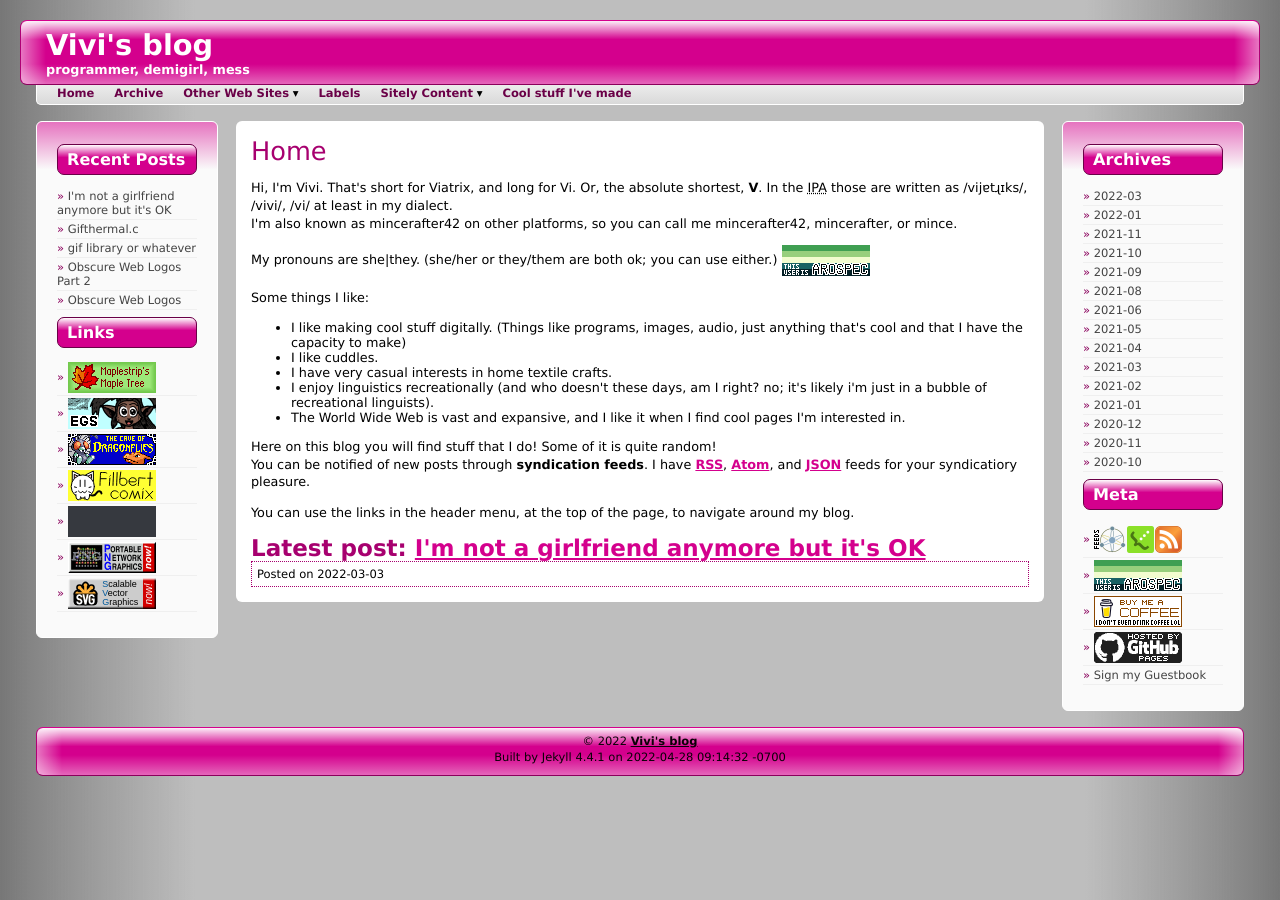
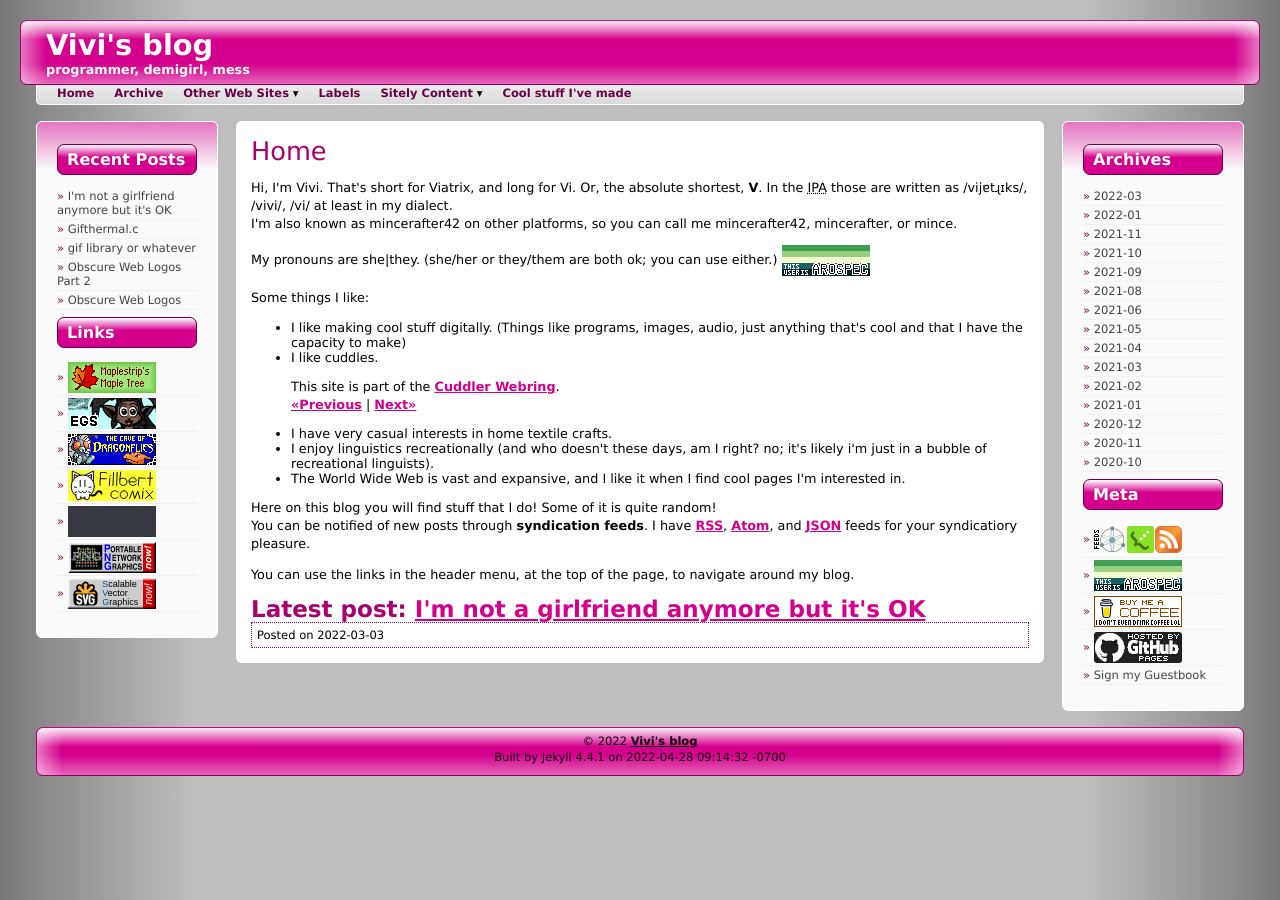
Before and after one commit to mincerafter42/mincerafter42.github.io, a Jekyll site: the page built from index.md, in a window 1280 px wide. Built offline with Jekyll 4.4.1, drawn with Linux system fonts in a browser that asks for light colours.

Commit message:
Added cuddler webring.

```diff
--- a/index.md
+++ b/index.md
@@ -10,6 +10,10 @@
 Some things I like:
 - I like making cool stuff digitally. (Things like programs, images, audio, just anything that's cool and that I have the capacity to make)
 - I like cuddles.
+  <aside markdown=1>
+  This site is part of the [Cuddler Webring](https://cuddler-webring.netlify.app/index).
+  [«Previous](https://cuddler-webring.netlify.app/mincerafter42/previous) \| [Next»](https://cuddler-webring.netlify.app/mincerafter42/next)
+  </aside>
 - I have very casual interests in home textile crafts.
 - I enjoy linguistics recreationally (and who doesn't these days, am I right? no; it's likely i'm just in a bubble of recreational linguists).
 - The World Wide Web is vast and expansive, and I like it when I find cool pages I'm interested in.
```
